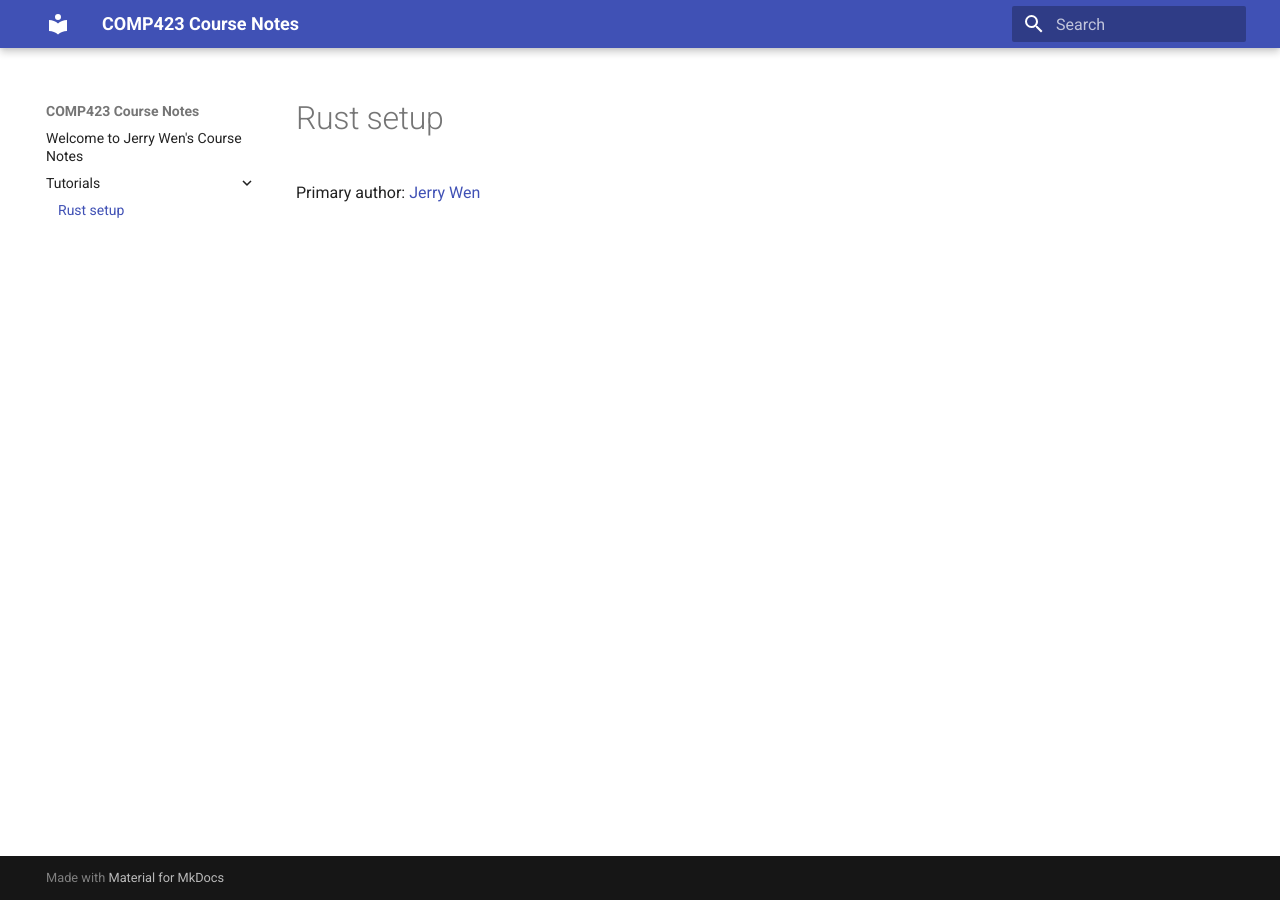
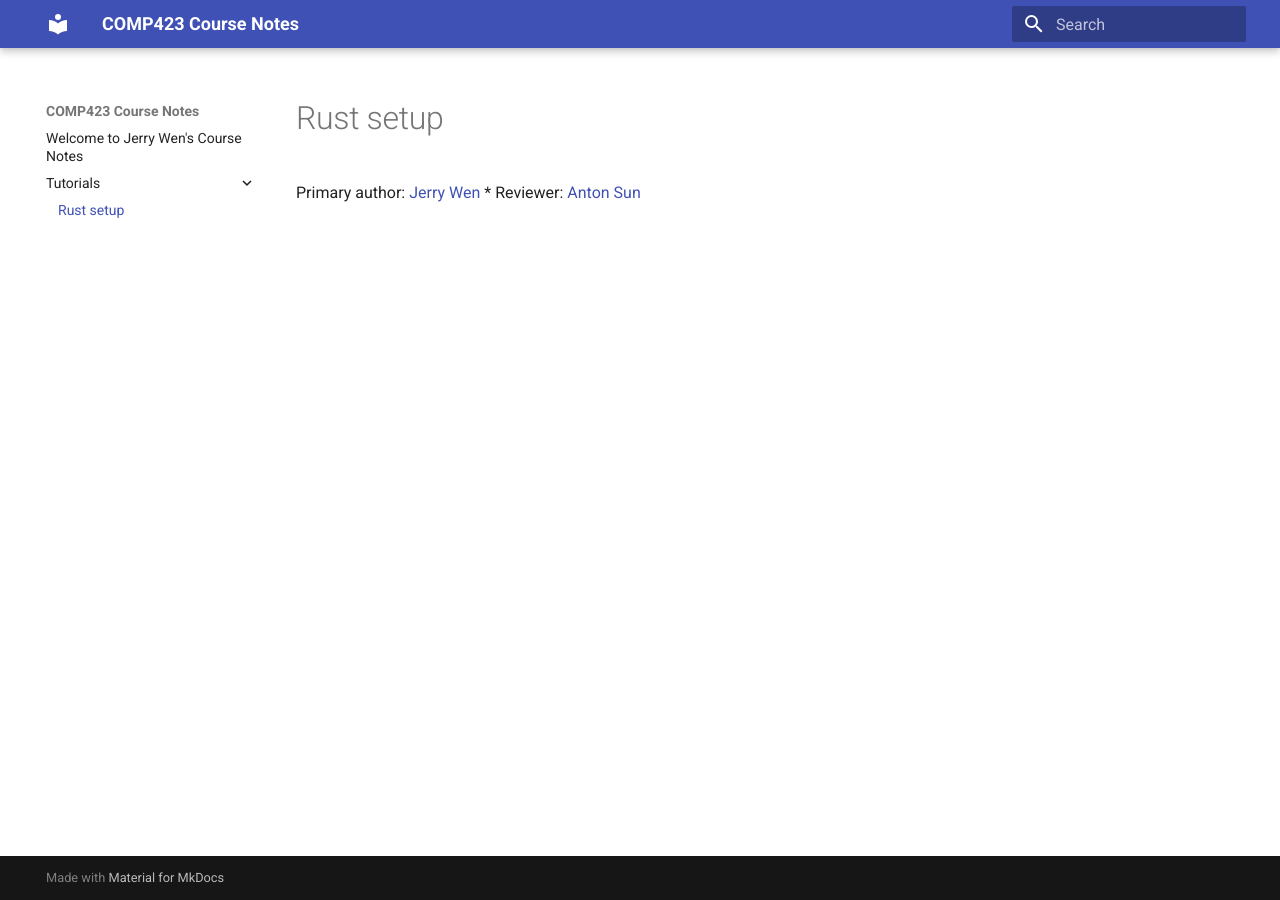
Before and after one commit to jerrywen2005/comp423-course-notes, an MkDocs documentation site: the page built from docs/tutorials/rust-setup.md, in a window 1280 px wide. Built offline with MkDocs 1.6.1 and Material for MkDocs 9.7.7, drawn with Linux system fonts in a browser that asks for light colours.

Commit message:
add reviewers name

```diff
--- a/docs/tutorials/rust-setup.md
+++ b/docs/tutorials/rust-setup.md
@@ -1 +1,2 @@
 Primary author: [Jerry Wen](https://github.com/jerrywen2005)
+* Reviewer: [Anton Sun](https://github.com/antonsun6)
```
Also changed, not shown: 1 other file.
